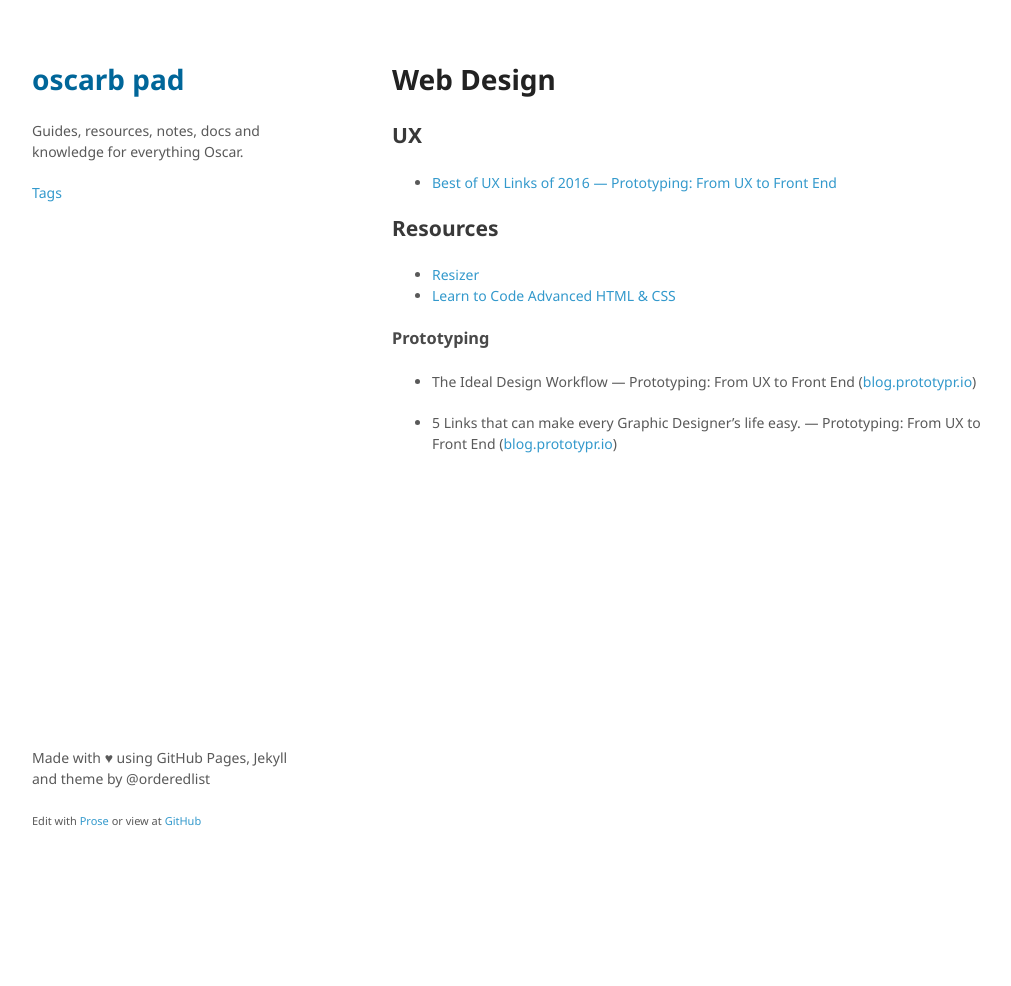
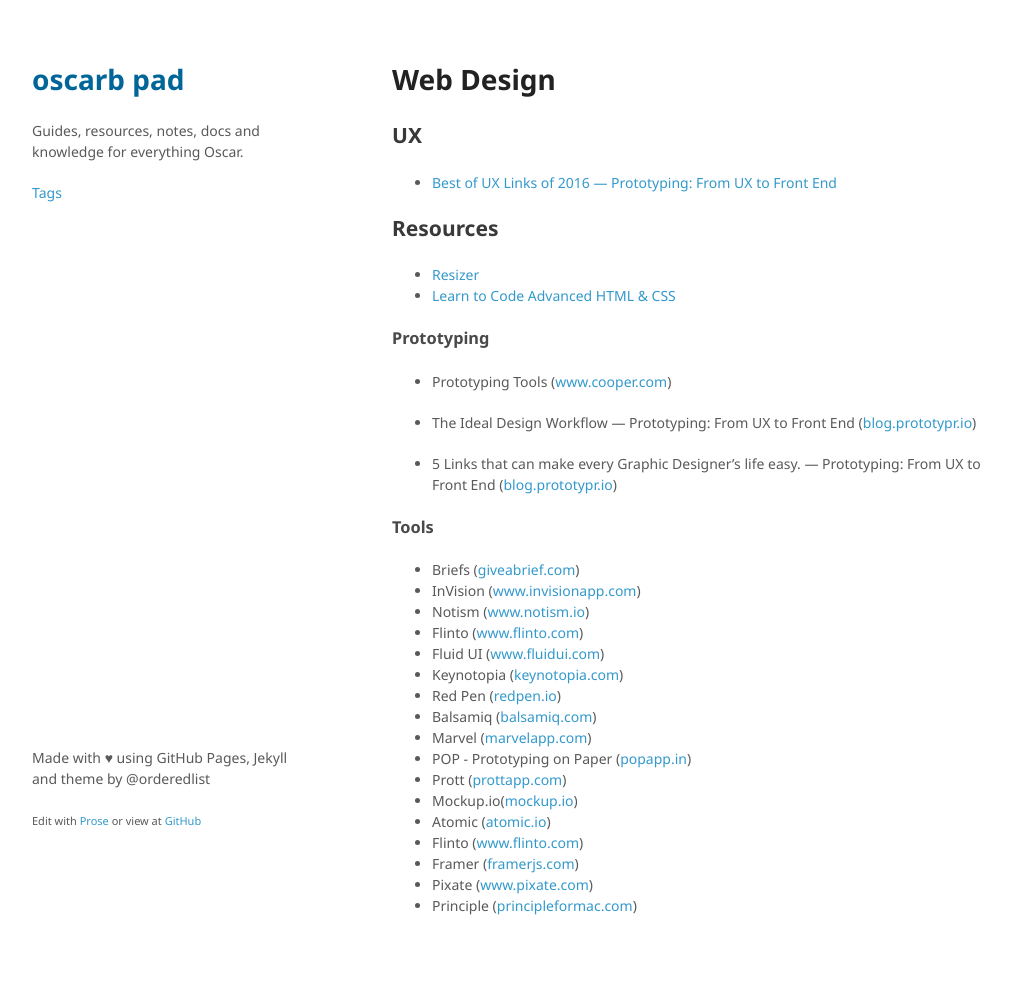
Before and after one commit to oscarb/pad, a Jekyll site: the page built from _docs/web-design.md, in a window 1280 px wide. Shown: the whole page, without its empty margins (128-1139 px from the left). Built offline with Jekyll 4.4.1, drawn with Linux system fonts in a browser that asks for light colours; before the commit the page ends 900 px from its top, so only the background shows below that.

Commit message:
Updated web-design.md

```diff
--- a/_docs/web-design.md
+++ b/_docs/web-design.md
@@ -21,6 +21,28 @@ published: true
 
 ### Prototyping
 
+* Prototyping Tools ([www.cooper.com](http://www.cooper.com/prototyping-tools))
+
 * The Ideal Design Workflow — Prototyping: From UX to Front End ([blog.prototypr.io](https://blog.prototypr.io/the-ideal-design-workflow-2c200b8e337d#.9a7ubh88n))
 
 * 5 Links that can make every Graphic Designer’s life easy. — Prototyping: From UX to Front End ([blog.prototypr.io](https://blog.prototypr.io/5-links-that-can-make-every-graphic-designers-life-easy-9af76f65e9cb#.5k16yr9px))
+
+### Tools
+
+* Briefs ([giveabrief.com](http://giveabrief.com/))
+* InVision ([www.invisionapp.com](https://www.invisionapp.com/))
+* Notism ([www.notism.io](https://www.notism.io/home))
+* Flinto ([www.flinto.com](https://www.flinto.com/))
+* Fluid UI ([www.fluidui.com](https://www.fluidui.com/))
+* Keynotopia ([keynotopia.com](http://keynotopia.com/))
+* Red Pen ([redpen.io](https://redpen.io/))
+* Balsamiq ([balsamiq.com](https://balsamiq.com/))
+* Marvel ([marvelapp.com](https://marvelapp.com/))
+* POP - Prototyping on Paper ([popapp.in](https://popapp.in/))
+* Prott  ([prottapp.com](https://prottapp.com/))
+* Mockup.io([mockup.io](https://mockup.io/about/))
+* Atomic ([atomic.io](https://atomic.io/))
+* Flinto ([www.flinto.com](https://www.flinto.com/))
+* Framer ([framerjs.com](https://framerjs.com/))
+* Pixate ([www.pixate.com](http://www.pixate.com/))
+* Principle ([principleformac.com](http://principleformac.com/))
```
